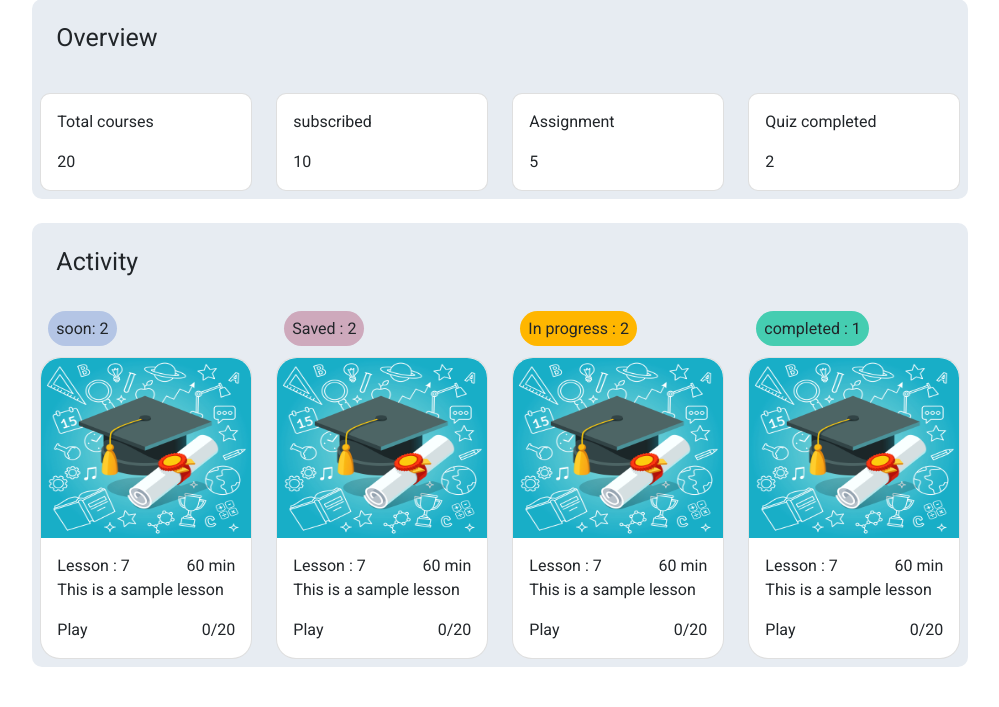
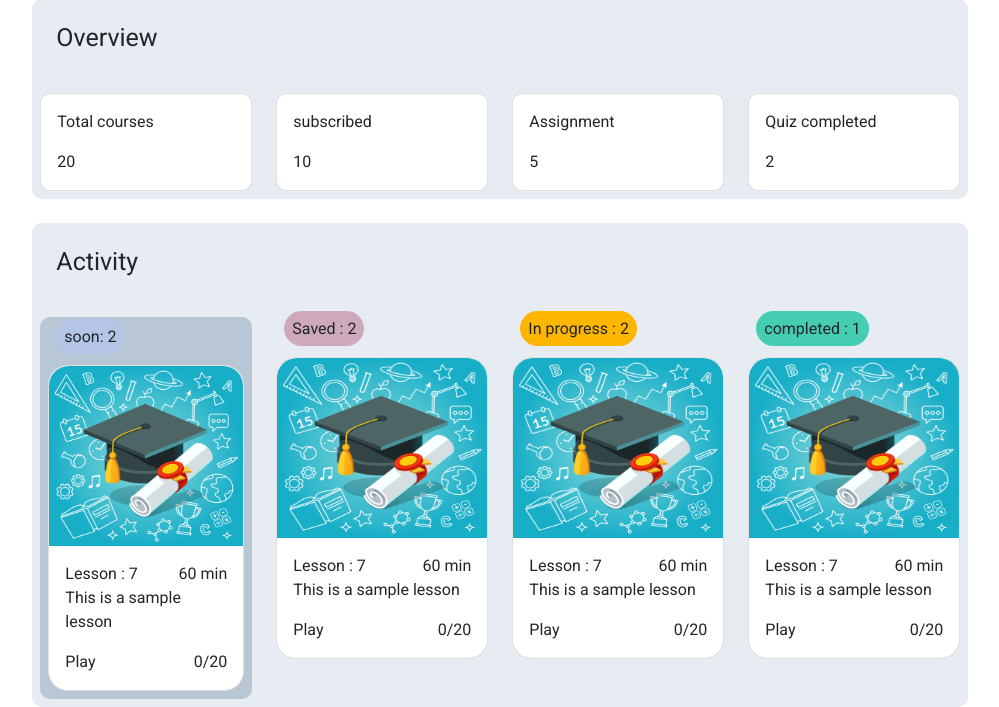
Before and after one commit to GA352491/LMS, a Django app: page / in a window 1280 px wide. Shown: the part 391-1098 px from the top of the page, without its empty margins (241-1240 px from the left). Before the commit the page ends 1058 px from the top, so only its background shows below. Run offline with Django 3.2, Linux system fonts and the light colour scheme.

Commit message:
Modified home.html

```diff
--- a/Quizapp/templates/home.html
+++ b/Quizapp/templates/home.html
@@ -128,9 +128,10 @@
             <div class="mt-4" style="background-color: #E7ECF2;border-radius: 10px;height: auto;max-height: 100%">
                 <h2 class="p-4">Activity</h2>
                 <div class="row p-2">
-                    <div class="col">
+                    <div class="col" style="">
+                        <div class="p-2" style=" background-color: #B8C6D5;border-radius: 10px">
                         <span class="p-2 m-2"
-                              style="border-radius: 20px;background-color:#B4C5E5 ">soon: 2</span>
+                              style="border-radius: 20px;background:#B4C5E5; ">soon: 2</span>
                             <div class="card mt-3" style="border-radius: 20px">
                                 <img src="{% static 'course.jpg' %}"
                                      style="height: 180px;border-top-left-radius: 20px;border-top-right-radius: 20px">
@@ -155,7 +156,7 @@
 
                                 </div>
                             </div>
-
+                        </div>
                     </div>
                     <div class="col">
                         <span class="p-2 m-2"
```
Lines whose indentation alone changed are shown as unchanged.
